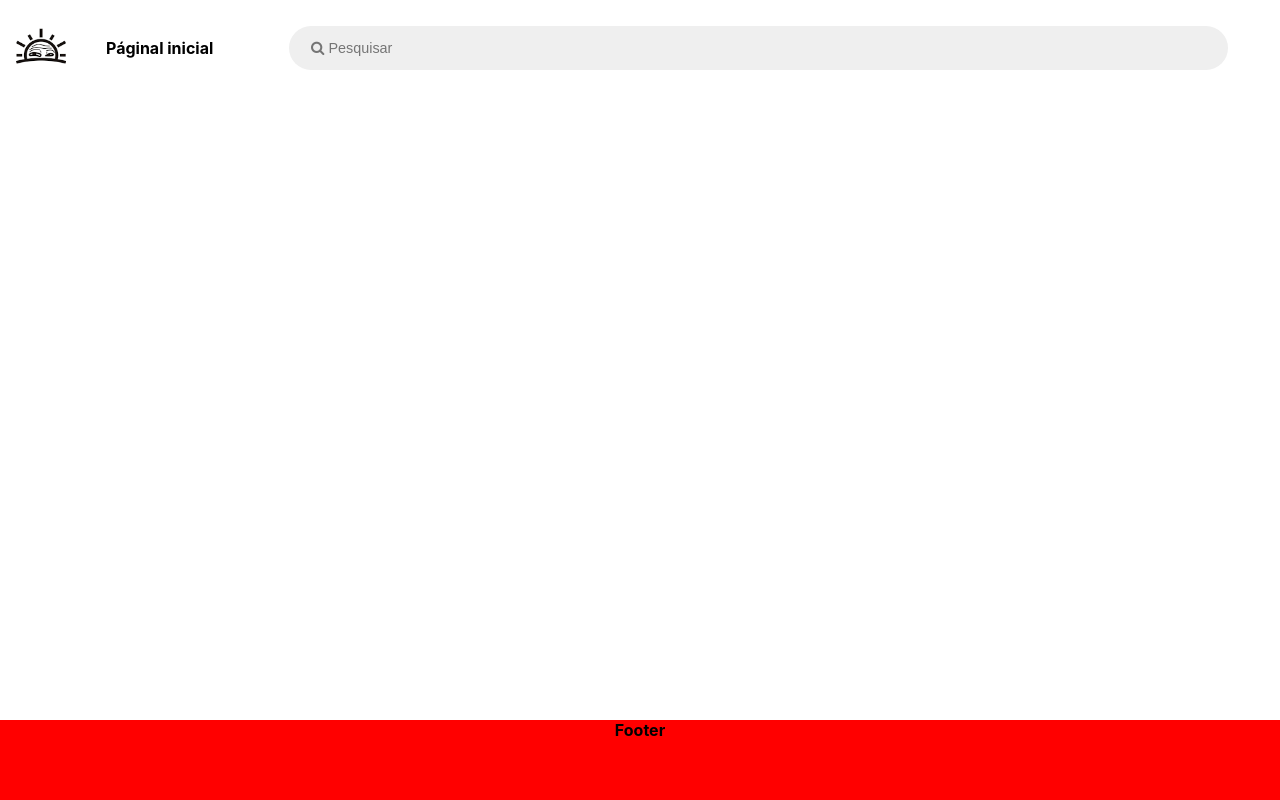
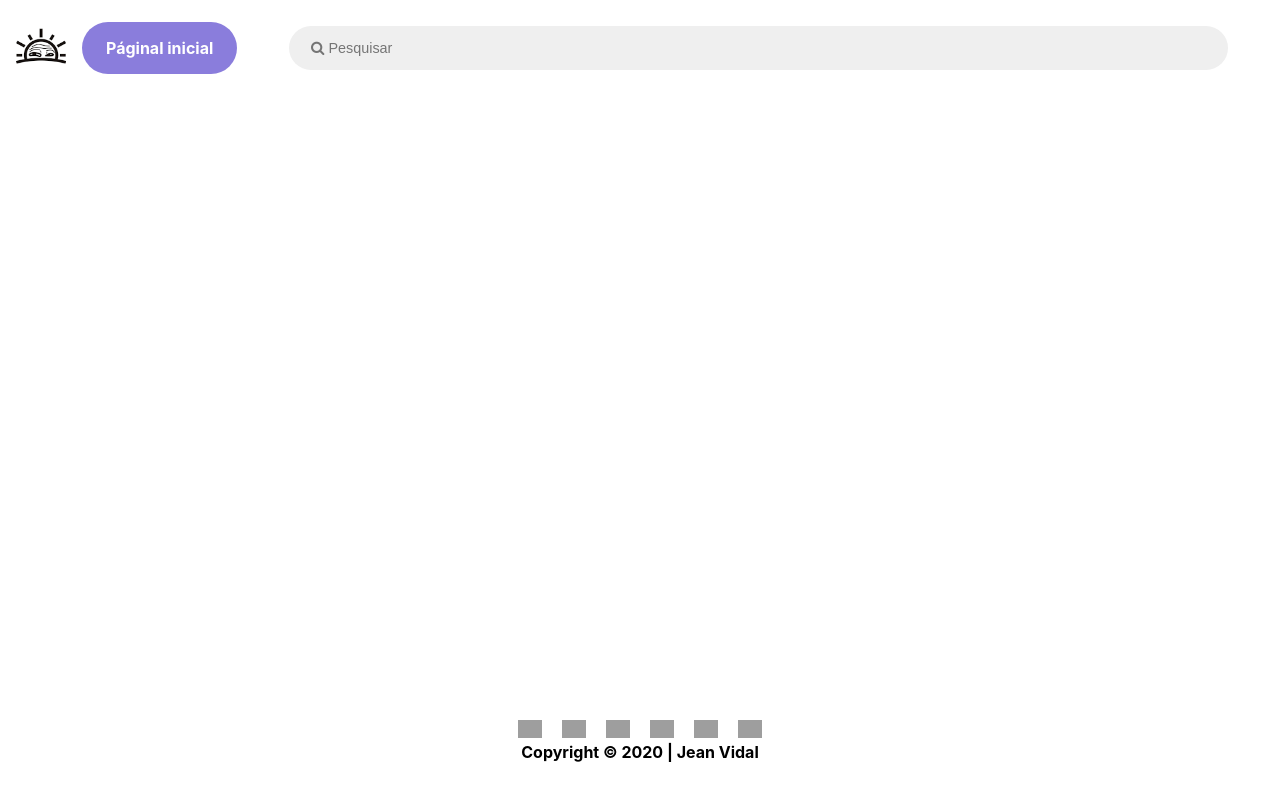
Before and after one commit to JVidalN/meme-trends-frontend, a plain HTML site: page index.html in a window 1280 px wide. Drawn offline with Linux system fonts and the light colour scheme; no server answers; grey boxes are pictures that could not be loaded.

Commit message:
Include dynamic footer and apply CSS

```diff
--- a/index.html
+++ b/index.html
@@ -28,9 +28,7 @@
         </div>
       </header>
       <main class="main-container"></main>
-      <footer class="page-footer">
-        Footer
-      </footer>
+      <footer class="page-footer"></footer>
     </div>
     <script type="module" src="./src/main.js"></script>
   </body>
--- a/src/main.js
+++ b/src/main.js
@@ -2,7 +2,7 @@ import Service from './services.js';
 
 const service = Service();
 
-const MemeElement = async () => {
+const Main = async () => {
   const memes = await service.getMemes();
 
   const creatDivMemeImageElement = (meme) => {
@@ -33,7 +33,90 @@ const MemeElement = async () => {
   };
 };
 
+const Footer = () => {
+  const socialMediaUrls = [
+    {
+      name: 'Twitter',
+      url: 'https://twitter.com/JVidalN',
+    },
+    {
+      name: 'CodePen',
+      url: 'https://codepen.io/jvidaln',
+    },
+    {
+      name: 'StackOverflow',
+      url: 'https://stackoverflow.com/users/5854978',
+    },
+    {
+      name: 'YouTube',
+      url: 'https://youtube.com/jvidalnunes',
+    },
+    {
+      name: 'Instagram',
+      url: 'https://instagram.com/JVidalN',
+    },
+    {
+      name: 'LinkedIn',
+      url: 'https://linkedin.com/in/jvidalnunes',
+    },
+  ];
+
+  const socialMedia = () => {
+    const divElement = document.createElement('div');
+    divElement.classList.add('social-media');
+
+    const myRegexp = /^(?:https?:\/\/)?(?:[^@\n]+@)?(?:www\.)?([^:\/\n.?]+)/gim;
+
+    for (let indexUrl in socialMediaUrls) {
+      let socialName = socialMediaUrls[indexUrl].name.toLowerCase();
+      let alt = socialMediaUrls[indexUrl].name;
+      let width = '24px';
+      let src = `https://cdn.jsdelivr.net/npm/simple-icons@3.0.1/icons/${socialName}.svg`;
+
+      let linkMediaElement = document.createElement('a');
+      linkMediaElement.setAttribute('href', socialMediaUrls[indexUrl].url);
+      linkMediaElement.setAttribute('target', '_blank');
+
+      let imgElement = document.createElement('img');
+      imgElement.setAttribute('src', src);
+      imgElement.setAttribute('alt', alt);
+      imgElement.setAttribute('width', width);
+
+      linkMediaElement.appendChild(imgElement);
+
+      divElement.appendChild(linkMediaElement);
+    }
+
+    return divElement;
+  };
+
+  const copyright = () => {
+    const divElement = document.createElement('div');
+    divElement.classList.add('copyright');
+
+    const textFooterElement = document.createTextNode(
+      `Copyright © ${new Date().getFullYear()} | Jean Vidal`
+    );
+
+    divElement.append(textFooterElement);
+
+    return divElement;
+  };
+  const create = () => {
+    const footerElement = document.querySelector('.page-footer');
+    const textFooterElement = copyright();
+    const socialMediaElement = socialMedia();
+    footerElement.appendChild(socialMediaElement);
+    footerElement.appendChild(textFooterElement);
+  };
+  return {
+    create,
+  };
+};
+
 window.addEventListener('load', async () => {
-  const memeElement = await MemeElement();
-  memeElement.create();
+  const mainElement = await Main();
+  const footerElement = await Footer();
+  mainElement.create();
+  footerElement.create();
 });
--- a/src/styles.css
+++ b/src/styles.css
@@ -7,6 +7,7 @@ body {
 
 a {
   text-decoration: none;
+  color: black;
 }
 
 .page-header {
@@ -25,6 +26,7 @@ a {
 }
 
 .home-page-button {
+  background-color: #8A7DDC;
   align-self: center;
   border-radius: 5em;
   padding: 1em 1.5em;
@@ -33,11 +35,12 @@ a {
 }
 
 .home-page-button:hover {
-  background-color: #EFEFEF;
+  background-color: #776cc0;
+  /* background-color: #EFEFEF; */
 }
 
 .home-page-button a {
-  color: black;
+  color: white;
 }
 
 .search {
@@ -71,9 +74,14 @@ a {
 }
 
 .page-footer {
-  background-color: red;
   grid-area: footer;
 }
+
+.social-media img {
+  padding: 0 10px;
+}
+
+
 
 .container {
   display: grid;
@@ -91,6 +99,8 @@ a {
 }
 
 .main-container {
+  justify-self: center;
+
   line-height: 0;
   -webkit-column-count: 5;
   -webkit-column-gap: 0px;
@@ -105,6 +115,9 @@ a {
   border-radius: 4vh;
   margin: 0 5px 40px;
   width: 236px;
+  /* -webkit-box-shadow: 0px 0px 4px 0px rgba(0,0,0,0.21);
+  -moz-box-shadow: 0px 0px 4px 0px rgba(0,0,0,0.2);
+  box-shadow: 0px 0px 4px 0px rgba(0,0,0,0.2); */
 }
 
 .images img {
```
